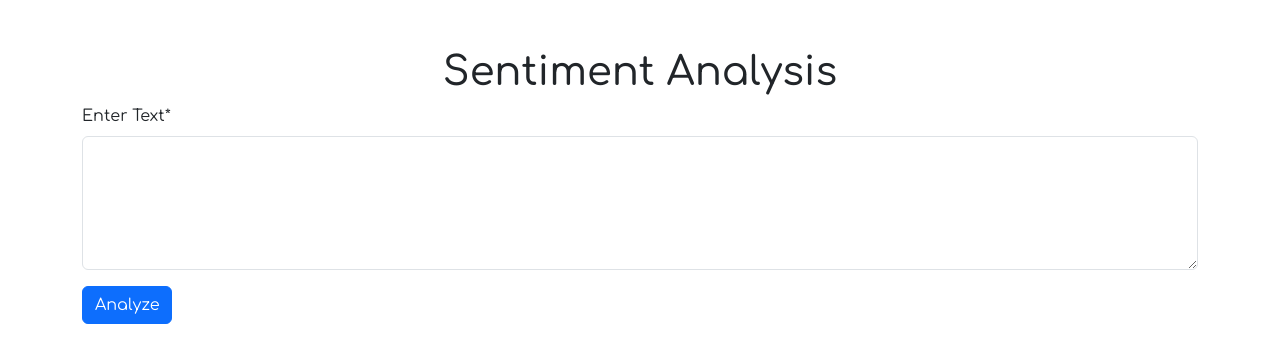
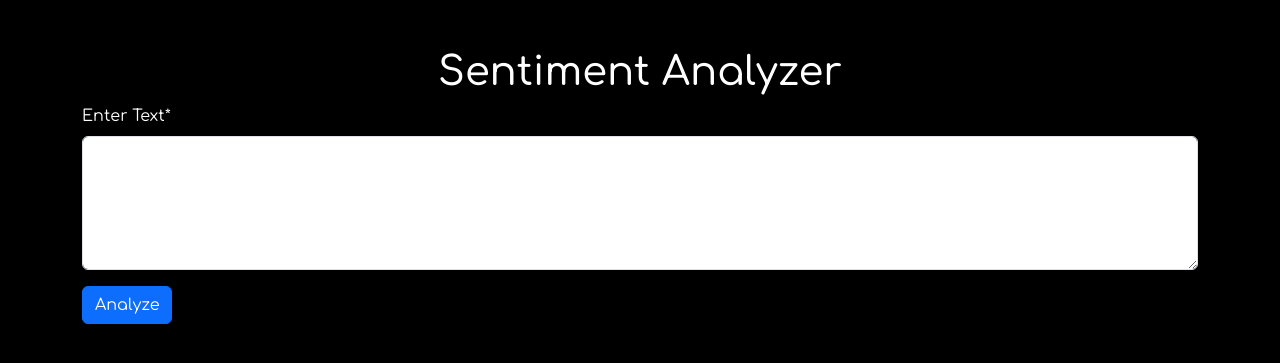
Before and after one commit to uvansh/Python-projects, a Flask app: page / in a window 1280 px wide. Shown: the top 363 px of the page. Run offline with Flask 3, Linux system fonts and the light colour scheme.

Commit message:
did some styling

```diff
--- /dev/null
+++ b/static/css/style.css
@@ -0,0 +1,3 @@
+h1,label,p{
+    color: white;
+}
--- a/templates/index.html
+++ b/templates/index.html
@@ -8,10 +8,12 @@
 <link rel="preconnect" href="https://fonts.gstatic.com" crossorigin>
 <link href="https://fonts.googleapis.com/css2?family=Comfortaa:wght@300..700&display=swap" rel="stylesheet">
     <link href="https://cdn.jsdelivr.net/npm/bootstrap@5.3.0-alpha1/dist/css/bootstrap.min.css" rel="stylesheet">
+
+    <link rel="stylesheet" href="/static/css/style.css">
 </head>
-<body>
+<body style="background-color: black;">
     <div class="container mt-5" style="font-family: Comfortaa;">
-        <h1 class="text-center">Sentiment Analysis</h1>
+        <h1 class="text-center">Sentiment Analyzer</h1>
         <form method="POST" action="/analyze">
             <div class="mb-3">
                 <label for="text" class="form-label">Enter Text*</label>
--- a/templates/result.html
+++ b/templates/result.html
@@ -8,8 +8,9 @@
 <link rel="preconnect" href="https://fonts.gstatic.com" crossorigin>
 <link href="https://fonts.googleapis.com/css2?family=Comfortaa:wght@300..700&display=swap" rel="stylesheet">
     <title>Sentiment Analysis Result</title>
+    <link rel="stylesheet" href="/static/css/style.css">
 </head>
-<body>
+<body style="background-color: black;">
     <div class="container mt-5" style="font-family: Comfortaa;">
         <h1 class="text-center">Analysis Result</h1>
         <p><strong>Input Text:</strong> {{ text }}</p>
```
